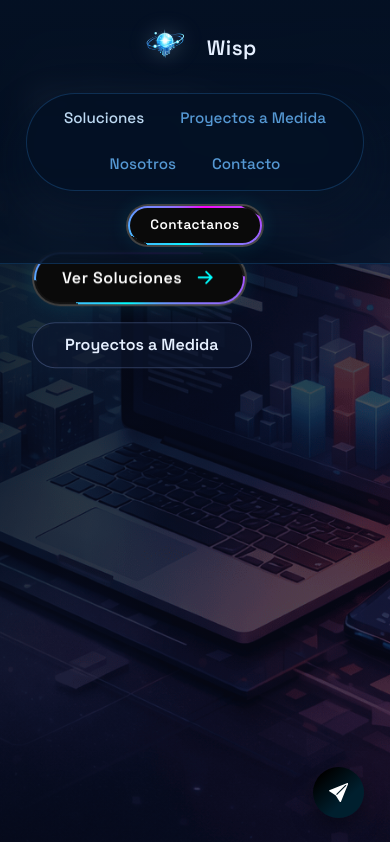
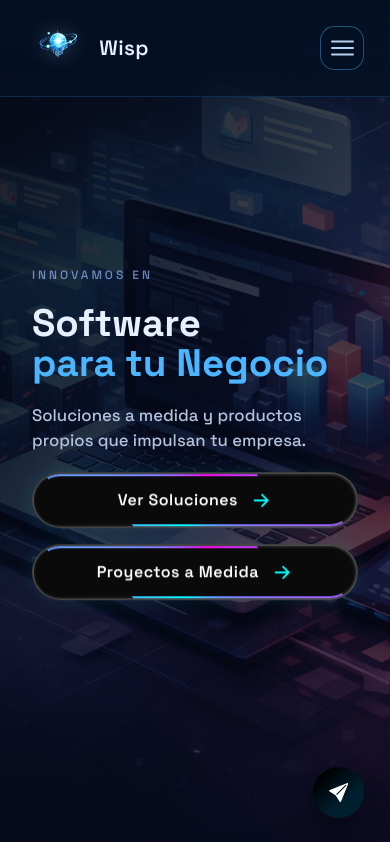
Before and after one commit to metzgermeist/wisp, a React (Vite) app: page / in a window 390 px wide. Shown: the top 842 px of the page. Built offline with nearby package versions, Linux system fonts and the light colour scheme; a web font is replaced by a local one.

Commit message:
responisve

```diff
--- a/src/index.css
+++ b/src/index.css
@@ -42,6 +42,10 @@ body {
   color: var(--color-text);
   line-height: 1.5;
   overflow-x: hidden;
+}
+
+body.menu-abierto {
+  overflow: hidden;
 }
 
 /* Scroll suave por defecto */
--- a/src/moleculas/BarraNavegacion.css
+++ b/src/moleculas/BarraNavegacion.css
@@ -1,3 +1,4 @@
+/* === Desktop / base === */
 /* Contenedor fijo de navegacion */
 .barra {
   position: fixed;
@@ -17,6 +18,12 @@
   justify-content: space-between;
   gap: 1.5rem;
   padding: 1rem clamp(1.6rem, 4vw, 4rem);
+  position: relative;
+}
+
+/* Contenedor del menu */
+.barra__panel {
+  display: contents;
 }
 
 /* Lista de enlaces */
@@ -108,22 +115,191 @@
   opacity: 0.7;
 }
 
-/* Ajustes responsive */
+/* Boton para abrir menu mobile */
+.barra__toggle {
+  display: none;
+  align-items: center;
+  justify-content: center;
+  width: 2.75rem;
+  height: 2.75rem;
+  border-radius: 0.9rem;
+  border: 0.08rem solid rgba(75, 182, 255, 0.4);
+  background: rgba(4, 17, 36, 0.8);
+  color: #b9d0ee;
+  cursor: pointer;
+  position: relative;
+  z-index: 20;
+  transition: transform 0.3s ease, box-shadow 0.3s ease;
+}
+
+.barra__toggle:hover {
+  transform: translateY(-0.05rem);
+  box-shadow: 0 0 1.4rem rgba(75, 182, 255, 0.25);
+}
+
+.barra__toggle-line {
+  position: absolute;
+  width: 1.4rem;
+  height: 0.12rem;
+  background: currentColor;
+  border-radius: 999px;
+  transition: transform 0.3s ease, opacity 0.3s ease;
+}
+
+.barra__toggle-line:nth-child(1) {
+  transform: translateY(-0.4rem);
+}
+
+.barra__toggle-line:nth-child(2) {
+  transform: translateY(0);
+}
+
+.barra__toggle-line:nth-child(3) {
+  transform: translateY(0.4rem);
+}
+
+.barra--abierta .barra__toggle-line:nth-child(1) {
+  transform: translateY(0) rotate(45deg);
+}
+
+.barra--abierta .barra__toggle-line:nth-child(2) {
+  opacity: 0;
+}
+
+.barra--abierta .barra__toggle-line:nth-child(3) {
+  transform: translateY(0) rotate(-45deg);
+}
+
+/* === Mobile (<= 50rem) === */
 @media (max-width: 50rem) {
   .barra__nav {
     flex-wrap: wrap;
-    justify-content: center;
-    gap: 0.8rem;
+    justify-content: space-between;
+    row-gap: 0.8rem;
+  }
+
+  .barra__toggle {
+    display: inline-flex;
+  }
+
+  .barra__panel {
+    display: flex;
+    position: absolute;
+    top: calc(100% + 0.6rem);
+    left: 50%;
+    width: min(100% - 2rem, 28rem);
+    padding: 1.2rem;
+    flex-direction: column;
+    align-items: center;
+    justify-content: flex-start;
+    gap: 1rem;
+    background: radial-gradient(circle at 18% 18%, rgba(75, 182, 255, 0.2), transparent 45%),
+      radial-gradient(circle at 82% 22%, rgba(233, 82, 218, 0.16), transparent 45%),
+      linear-gradient(160deg, rgba(4, 10, 22, 0.98), rgba(7, 18, 36, 0.95));
+    backdrop-filter: blur(1.2rem);
+    border: 0.08rem solid rgba(75, 182, 255, 0.25);
+    border-radius: 1.2rem;
+    box-shadow: 0 1.8rem 3.2rem rgba(4, 17, 36, 0.6);
+    opacity: 0;
+    transform: translate(-50%, -0.75rem);
+    pointer-events: none;
+    transition: opacity 0.25s ease, transform 0.25s ease;
+    z-index: 15;
+    max-height: min(70vh, 32rem);
+    overflow-y: auto;
+    overscroll-behavior: contain;
+  }
+
+  .barra__panel::before {
+    content: '';
+    position: absolute;
+    inset: 0;
+    background-image: repeating-linear-gradient(
+        90deg,
+        rgba(75, 182, 255, 0.12) 0,
+        rgba(75, 182, 255, 0.12) 1px,
+        transparent 1px,
+        transparent 26px
+      ),
+      repeating-linear-gradient(
+        0deg,
+        rgba(75, 182, 255, 0.12) 0,
+        rgba(75, 182, 255, 0.12) 1px,
+        transparent 1px,
+        transparent 26px
+      );
+    opacity: 0.25;
+    pointer-events: none;
+  }
+
+  .barra__panel::after {
+    content: '';
+    position: absolute;
+    inset: -30% 0 60%;
+    background: linear-gradient(120deg, transparent, rgba(75, 182, 255, 0.3), transparent);
+    opacity: 0.45;
+    animation: barra-scan 6s linear infinite;
+    pointer-events: none;
+  }
+
+  .barra__panel > * {
+    position: relative;
+    z-index: 1;
+  }
+
+  .barra--abierta .barra__panel {
+    opacity: 1;
+    transform: translate(-50%, 0);
+    pointer-events: auto;
   }
 
   .barra__lista {
-    flex-wrap: wrap;
-    justify-content: center;
-    padding: 0.3rem 0.4rem;
+    flex-direction: column;
+    width: min(100%, 22rem);
+    padding: 0;
+    gap: 0.75rem;
+    background: transparent;
+    border: none;
+    box-shadow: none;
   }
 
-  .barra__link--active::before,
-  .barra__link--active::after {
+  .barra__lista .lista__item {
+    width: 100%;
+  }
+
+  .barra__link {
+    width: 100%;
+    justify-content: center;
+    padding: 0.9rem 1.1rem;
+    font-size: 1.05rem;
+    background: rgba(6, 16, 34, 0.72);
+    border: 0.08rem solid rgba(75, 182, 255, 0.35);
+    border-radius: 0.9rem;
+    box-shadow: 0 1.2rem 2.2rem rgba(4, 17, 36, 0.55);
+  }
+
+  .barra__link::before,
+  .barra__link::after {
     content: none;
   }
+
+  .barra__cta {
+    width: min(100%, 22rem);
+    justify-content: center;
+  }
 }
+
+@media (prefers-reduced-motion: reduce) {
+  .barra__panel::after {
+    animation: none;
+  }
+}
+
+@keyframes barra-scan {
+  0% {
+    transform: translateY(-120%);
+  }
+  100% {
+    transform: translateY(120%);
+  }
+}
--- a/src/moleculas/BarraNavegacion.jsx
+++ b/src/moleculas/BarraNavegacion.jsx
@@ -1,3 +1,4 @@
+import { useEffect, useRef, useState } from 'react'
 import Logo from '../atomicos/Logo.jsx'
 import BotonSuper from '../atomicos/BotonSuper.jsx'
 import { Lista, ItemLista } from '../atomicos/Lista.jsx'
@@ -5,6 +6,92 @@ import './BarraNavegacion.css'
 
 // Barra superior con navegacion principal.
 function BarraNavegacion({ elementos, idActivo, accionPrincipal }) {
+  const [menuAbierto, establecerMenuAbierto] = useState(false)
+  const [menuEsMovil, establecerMenuEsMovil] = useState(() => {
+    if (typeof window === 'undefined') {
+      return false
+    }
+    return window.matchMedia('(max-width: 50rem)').matches
+  })
+  const panelRef = useRef(null)
+  const toggleRef = useRef(null)
+
+  function cerrarMenu() {
+    establecerMenuAbierto(false)
+  }
+
+  function alternarMenu() {
+    establecerMenuAbierto((anterior) => !anterior)
+  }
+
+  useEffect(() => {
+    document.body.classList.toggle('menu-abierto', menuAbierto)
+    return () => {
+      document.body.classList.remove('menu-abierto')
+    }
+  }, [menuAbierto])
+
+  useEffect(() => {
+    if (!menuAbierto) {
+      return undefined
+    }
+    function manejarTecla(evento) {
+      if (evento.key === 'Escape') {
+        cerrarMenu()
+      }
+    }
+    window.addEventListener('keydown', manejarTecla)
+    return () => {
+      window.removeEventListener('keydown', manejarTecla)
+    }
+  }, [menuAbierto])
+
+  useEffect(() => {
+    if (!menuAbierto) {
+      return undefined
+    }
+    function manejarClickExterior(evento) {
+      const panel = panelRef.current
+      const toggle = toggleRef.current
+      if (!panel || !toggle) {
+        return
+      }
+      if (panel.contains(evento.target) || toggle.contains(evento.target)) {
+        return
+      }
+      cerrarMenu()
+    }
+    document.addEventListener('pointerdown', manejarClickExterior)
+    return () => {
+      document.removeEventListener('pointerdown', manejarClickExterior)
+    }
+  }, [menuAbierto])
+
+  useEffect(() => {
+    if (typeof window === 'undefined') {
+      return undefined
+    }
+    const media = window.matchMedia('(max-width: 50rem)')
+    function manejarCambio(evento) {
+      establecerMenuEsMovil(evento.matches)
+      if (!evento.matches) {
+        cerrarMenu()
+      }
+    }
+    manejarCambio(media)
+    if (media.addEventListener) {
+      media.addEventListener('change', manejarCambio)
+      return () => media.removeEventListener('change', manejarCambio)
+    }
+    media.addListener(manejarCambio)
+    return () => media.removeListener(manejarCambio)
+  }, [])
+
+  const clasesBarra = ['barra', menuAbierto ? 'barra--abierta' : '']
+    .filter(Boolean)
+    .join(' ')
+  const idMenu = 'menu-principal'
+
   // Renderiza cada item del menu.
   function renderizarElementoNavegacion(elemento) {
     // Construye clases con estado activo.
@@ -21,6 +108,7 @@ function BarraNavegacion({ elementos, idActivo, accionPrincipal }) {
           className={clasesEnlace}
           href={`#${elemento.id}`}
           aria-current={idActivo === elemento.id ? 'page' : undefined}
+          onClick={cerrarMenu}
         >
           <span>{elemento.etiqueta}</span>
           {elemento.tieneDesplegable ? (
@@ -34,10 +122,29 @@ function BarraNavegacion({ elementos, idActivo, accionPrincipal }) {
   }
 
   return (
-    <header className="barra">
+    <header className={clasesBarra}>
       <nav className="barra__nav" aria-label="Principal">
         {/* Logo principal */}
         <Logo enlace="#inicio" />
+        <button
+          className="barra__toggle"
+          type="button"
+          aria-label={menuAbierto ? 'Cerrar menu' : 'Abrir menu'}
+          aria-expanded={menuAbierto}
+          aria-controls={idMenu}
+          onClick={alternarMenu}
+          ref={toggleRef}
+        >
+          <span className="barra__toggle-line" />
+          <span className="barra__toggle-line" />
+          <span className="barra__toggle-line" />
+        </button>
+        <div
+          className="barra__panel"
+          id={idMenu}
+          aria-hidden={menuEsMovil && !menuAbierto}
+          ref={panelRef}
+        >
           {/* Lista de navegacion */}
           <Lista className="barra__lista">
             {elementos.map(renderizarElementoNavegacion)}
@@ -47,9 +154,11 @@ function BarraNavegacion({ elementos, idActivo, accionPrincipal }) {
             enlace={accionPrincipal.enlace}
             clase="barra__cta"
             mostrarIcono={false}
+            onClick={cerrarMenu}
           >
             {accionPrincipal.etiqueta}
           </BotonSuper>
+        </div>
       </nav>
     </header>
   )
--- a/src/moleculas/Contacto.css
+++ b/src/moleculas/Contacto.css
@@ -1,3 +1,4 @@
+/* === Desktop / base === */
 /* Contenedor general del formulario */
 .contacto {
   display: flex;
@@ -115,6 +116,28 @@
   height: 1rem;
 }
 
+/* === Mobile (<= 40rem) === */
+@media (max-width: 40rem) {
+  .contacto {
+    padding: clamp(1.2rem, 5vw, 1.8rem);
+    padding-bottom: clamp(1.8rem, 7vw, 2.6rem);
+    gap: 1.2rem;
+    margin-bottom: clamp(3rem, 10vw, 5rem);
+  }
+
+  .contacto__formulario {
+    gap: 0.8rem;
+  }
+
+  .contacto__grupo {
+    gap: 0.8rem;
+  }
+
+  .contacto .campo__control--textarea {
+    min-height: 6rem;
+  }
+}
+
 /* Ajustes de layout en pantallas medianas */
 @media (min-width: 48rem) {
   .contacto__grupo {
--- a/src/moleculas/Hero.css
+++ b/src/moleculas/Hero.css
@@ -1,3 +1,4 @@
+/* === Desktop / base === */
 /* Contenedor principal del hero */
 .hero {
   display: flex;
@@ -85,6 +86,25 @@
   }
 }
 
+/* === Mobile (<= 40rem) === */
+@media (max-width: 40rem) {
+  .hero {
+    min-height: 100vh;
+    padding-top: clamp(5rem, 12vw, 7rem);
+    padding-bottom: clamp(3rem, 10vw, 4.5rem);
+    justify-content: center;
+  }
+
+  .hero__ctas {
+    flex-direction: column;
+    align-items: stretch;
+  }
+
+  .hero__ctas .boton-super {
+    width: 100%;
+  }
+}
+
 /* Respeta preferencia de movimiento reducido */
 @media (prefers-reduced-motion: reduce) {
   .hero__media img {
--- a/src/moleculas/Hero.jsx
+++ b/src/moleculas/Hero.jsx
@@ -1,4 +1,3 @@
-import Boton from '../atomicos/Boton.jsx'
 import BotonSuper from '../atomicos/BotonSuper.jsx'
 import './Hero.css'
 
@@ -21,9 +20,7 @@ function SeccionHero({ imagen }) {
         {/* Llamadas a la accion */}
         <footer className="hero__ctas">
           <BotonSuper enlace="#soluciones">Ver Soluciones</BotonSuper>
-          <Boton enlace="#proyectos" variante="ghost" tamano="lg">
-            Proyectos a Medida
-          </Boton>
+          <BotonSuper enlace="#proyectos">Proyectos a Medida</BotonSuper>
         </footer>
       </article>
     </section>
--- a/src/moleculas/TarjetaSolucion.css
+++ b/src/moleculas/TarjetaSolucion.css
@@ -1,3 +1,4 @@
+/* === Desktop / base === */
 /* Contenedor 3D con perspectiva */
 .card3d-parent {
   width: 18.125rem;
@@ -277,6 +278,25 @@
   transform: translate3d(0, 0, 7.5rem);
 }
 
+/* === Mobile (<= 40rem) === */
+@media (max-width: 40rem) {
+  .card3d-parent {
+    width: min(100%, 18.125rem);
+  }
+
+  .card3d__content {
+    padding: 5rem 2.4rem 0 1.4rem;
+  }
+
+  .card3d__title {
+    font-size: 1.1rem;
+  }
+
+  .card3d__text {
+    font-size: 0.85rem;
+  }
+}
+
 /* Variantes de tono */
 .card3d--violet,
 .card3d--coral,
--- a/src/paginas/Landing.css
+++ b/src/paginas/Landing.css
@@ -100,6 +100,7 @@
   will-change: transform, opacity;
   animation: fall var(--fall-duration) var(--fall-delay) linear infinite,
     tail-fade var(--fall-duration) var(--fall-delay) ease-out infinite;
+  animation-play-state: paused;
 }
 
 .landing__fondo-estrellas .star::before,
@@ -113,6 +114,7 @@
   background: linear-gradient(45deg, transparent, currentColor, transparent);
   border-radius: inherit;
   animation: blink 2s linear infinite;
+  animation-play-state: paused;
 }
 
 .landing__fondo-estrellas .star::before {
@@ -121,6 +123,15 @@
 
 .landing__fondo-estrellas .star::after {
   transform: rotate(-45deg);
+}
+
+.landing__fondo-estrellas--activo .star {
+  animation-play-state: running;
+}
+
+.landing__fondo-estrellas--activo .star::before,
+.landing__fondo-estrellas--activo .star::after {
+  animation-play-state: running;
 }
 
 @media (max-width: 750px) {
--- a/src/paginas/Landing.jsx
+++ b/src/paginas/Landing.jsx
@@ -208,6 +208,34 @@ function PaginaLanding() {
     }
   }
 
+  // Activa o pausa las estrellas segun visibilidad.
+  function activarEstrellasPorScroll() {
+    const seccion = document.querySelector('.landing__fondo-estrellas')
+    if (!seccion) {
+      return undefined
+    }
+
+    if (!('IntersectionObserver' in window)) {
+      seccion.classList.add('landing__fondo-estrellas--activo')
+      return undefined
+    }
+
+    const observador = new IntersectionObserver(
+      (entradas) => {
+        for (let indice = 0; indice < entradas.length; indice += 1) {
+          seccion.classList.toggle('landing__fondo-estrellas--activo', entradas[indice].isIntersecting)
+        }
+      },
+      { threshold: 0.2 }
+    )
+
+    observador.observe(seccion)
+
+    return function limpiarObservador() {
+      observador.disconnect()
+    }
+  }
+
   // Activa un parallax suave en la imagen del hero.
   function activarParallaxHero() {
     const mediosReducidos = window.matchMedia('(prefers-reduced-motion: reduce)')
@@ -255,6 +283,7 @@ function PaginaLanding() {
   // Activa observadores y efectos de scroll.
   useEffect(activarNavegacionPorScroll, [])
   useEffect(activarReveladoPorScroll, [])
+  useEffect(activarEstrellasPorScroll, [])
   useEffect(activarParallaxHero, [])
 
   return (
```
Lines whose indentation alone changed are shown as unchanged.
